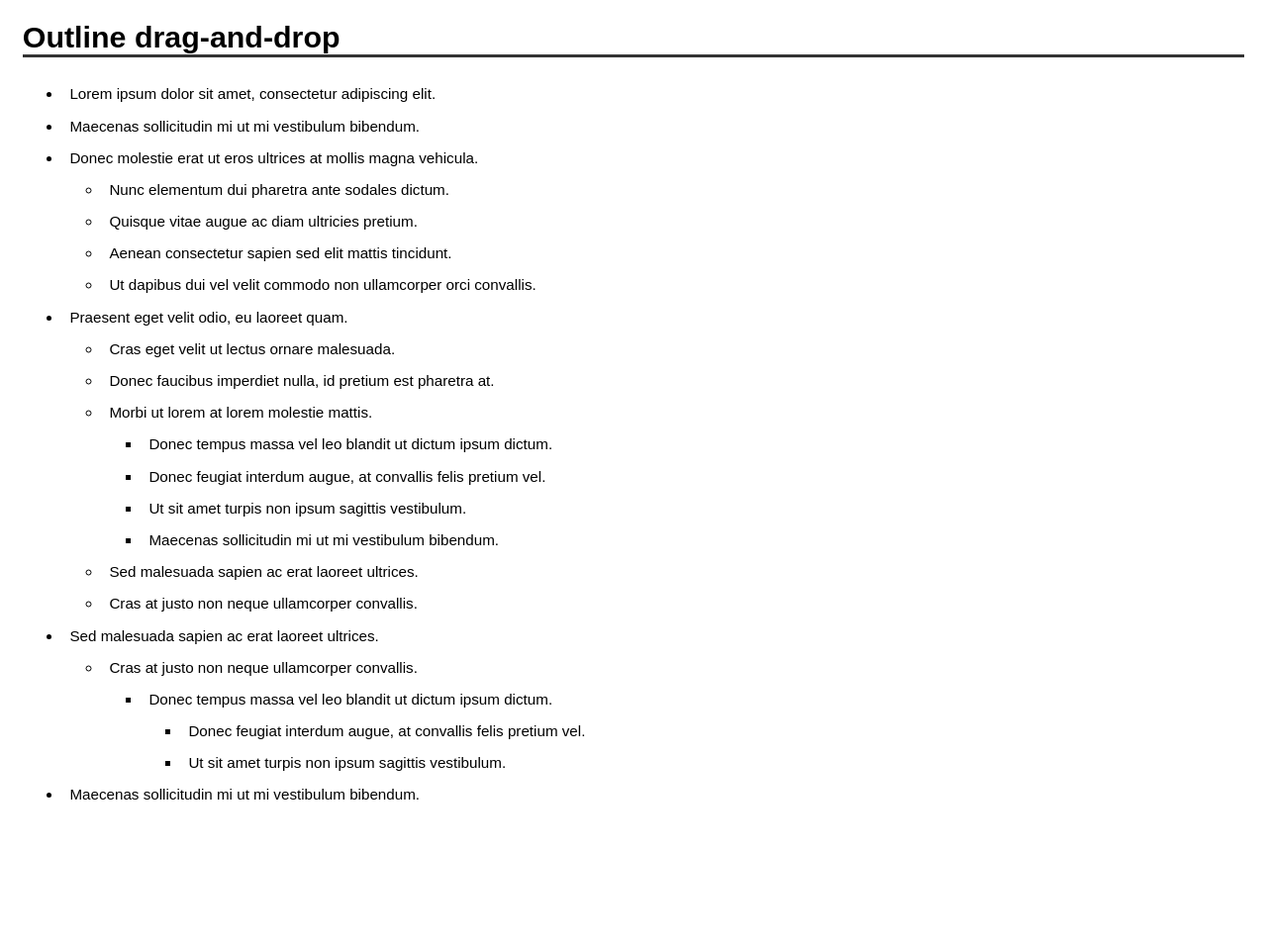
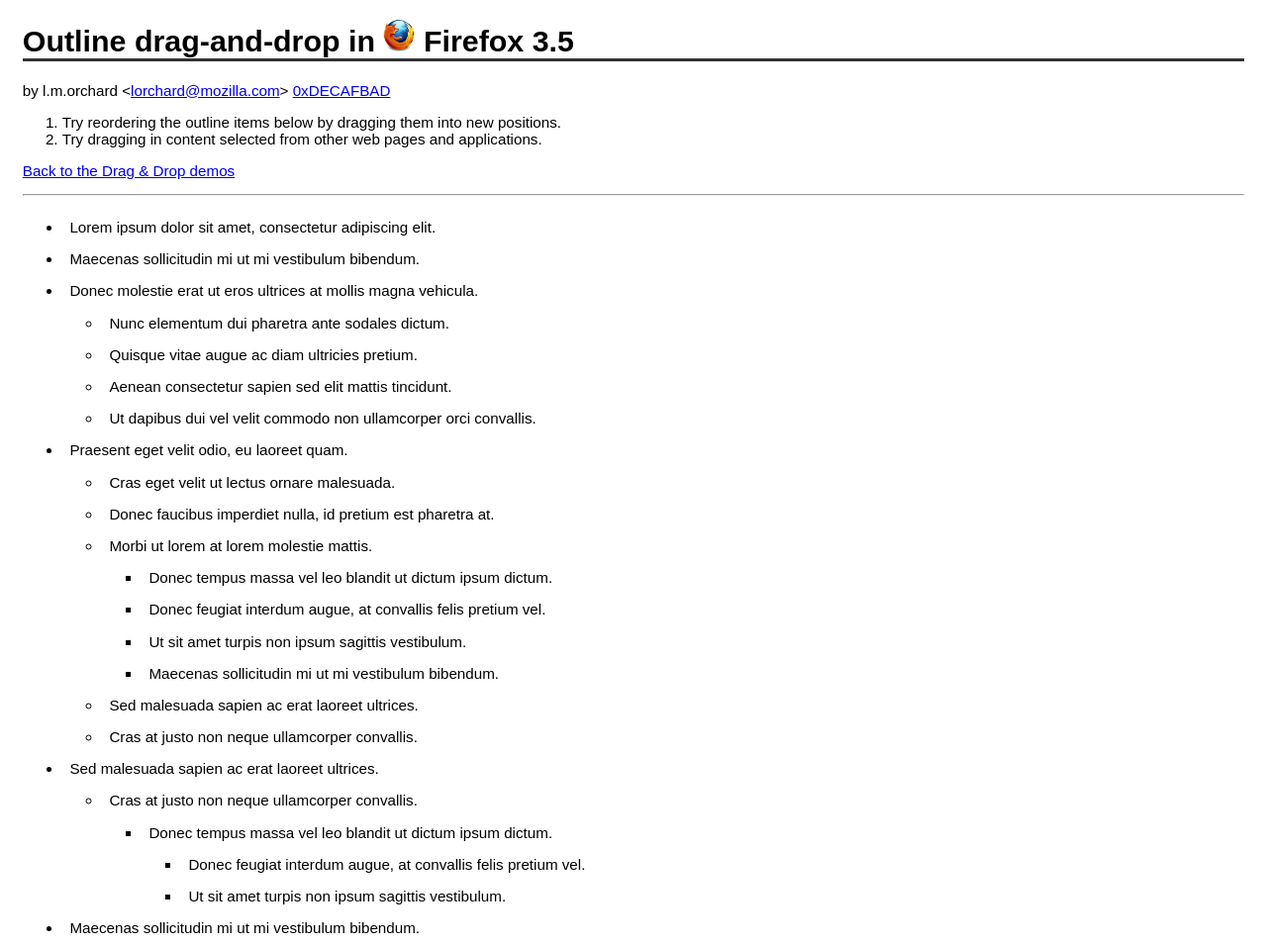
Before and after one commit to lmorchard/fx35-drag-and-drop, a plain HTML site: page outline.html in a window 1280 px wide. Shown: the whole page at 99% size. Before the commit the page ends 834 px from the top, so only its background shows below. Drawn offline with Linux system fonts and the light colour scheme.

Commit message:
Tweaks to copy

```diff
--- a/outline.html
+++ b/outline.html
@@ -16,7 +16,25 @@
     </head>
     <body>
 
-        <h1>Outline drag-and-drop</h1>
+        <div id="toc">
+            <h1>
+                Outline drag-and-drop in
+                <img id="logo" src="img/firefox-64.png" width="32" height="32" />
+                Firefox 3.5
+            </h1>
+            <p>
+                by l.m.orchard
+                &lt;<a href="mailto:lorchard@mozilla.com">lorchard@mozilla.com</a>&gt;
+                <a href="http://decafbad.com">0xDECAFBAD</a>
+            </p>
+            <ol>
+                <li>Try reordering the outline items below by dragging them into new positions.</li>
+                <li>Try dragging in content selected from other web pages and applications.</li>
+            </ol>
+            <p><a href="index.html">Back to the Drag &amp; Drop demos</a></p>
+        </div>
+
+        <hr/>
 
         <ul class="outline">
 
```
Also changed, not shown: index.html (+7 -1 lines).
